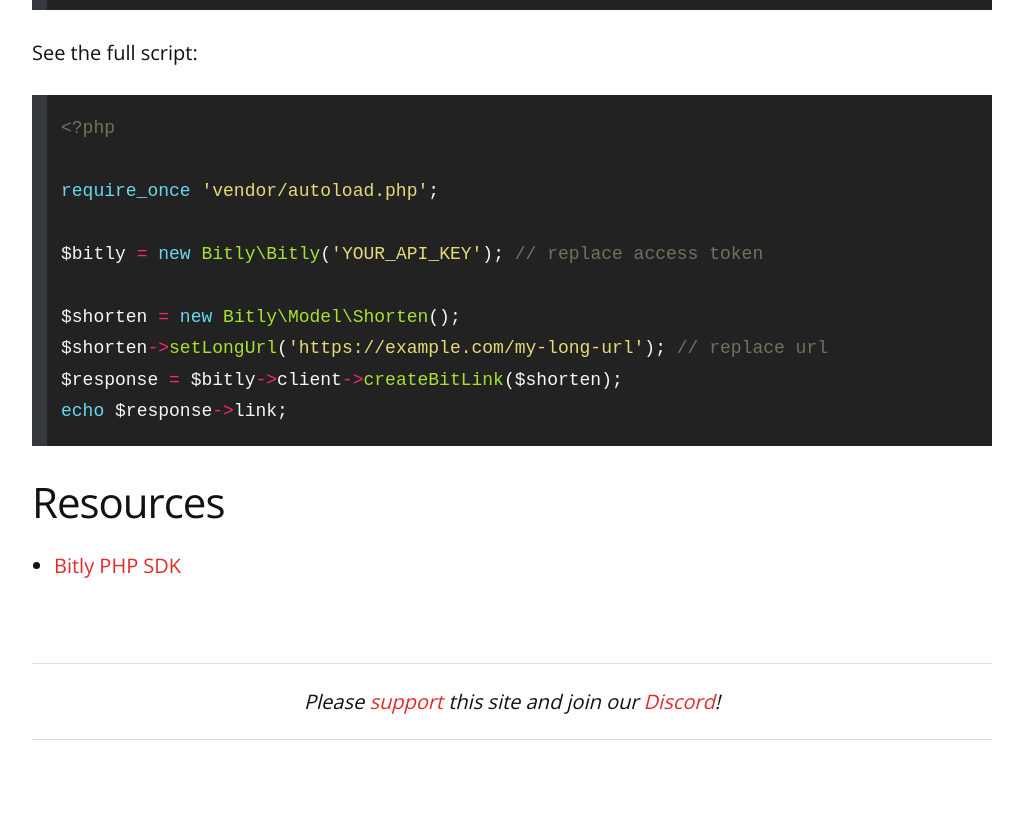
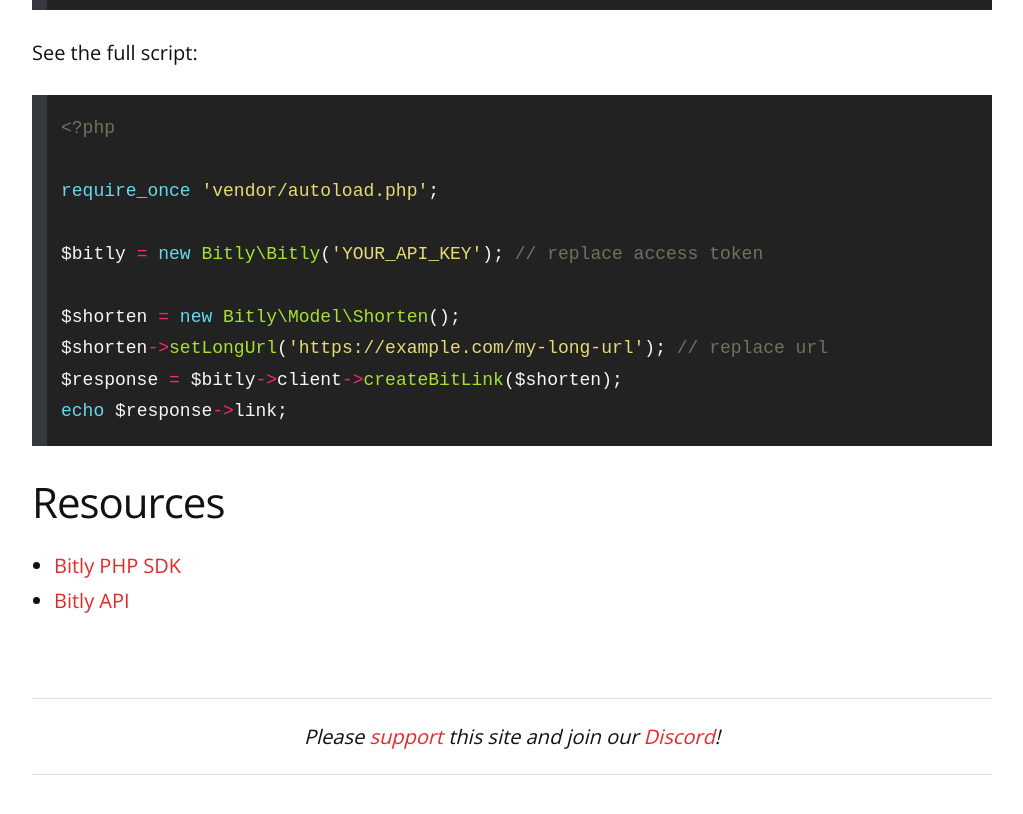
Before and after one commit to remarkablemark/remarkablemark.github.io, a Jekyll site: the page built from _posts/2025/2025-03-02-how-to-generate-bitly-short-link-with-php.md, in a window 1280 px wide and 900 px high, scrolled down 1551 px. Shown: the top 814 px of the window, without its empty margins (128-1151 px from the left). Built offline with Jekyll 4.4.1, drawn with Linux system fonts in a browser that asks for light colours; comment, search, counter and statistics services are not loaded.

Commit message:
feat(posts): update "Generate a Bitly short link with PHP"
Post: 2025-03-02-how-to-generate-bitly-short-link-with-php.md

Add Bitly API link

```diff
--- a/_posts/2025/2025-03-02-how-to-generate-bitly-short-link-with-php.md
+++ b/_posts/2025/2025-03-02-how-to-generate-bitly-short-link-with-php.md
@@ -71,3 +71,4 @@
 ## Resources
 
 - [Bitly PHP SDK](https://github.com/bitly-community/bitly-php)
+- [Bitly API](https://dev.bitly.com/api-reference/)
```
